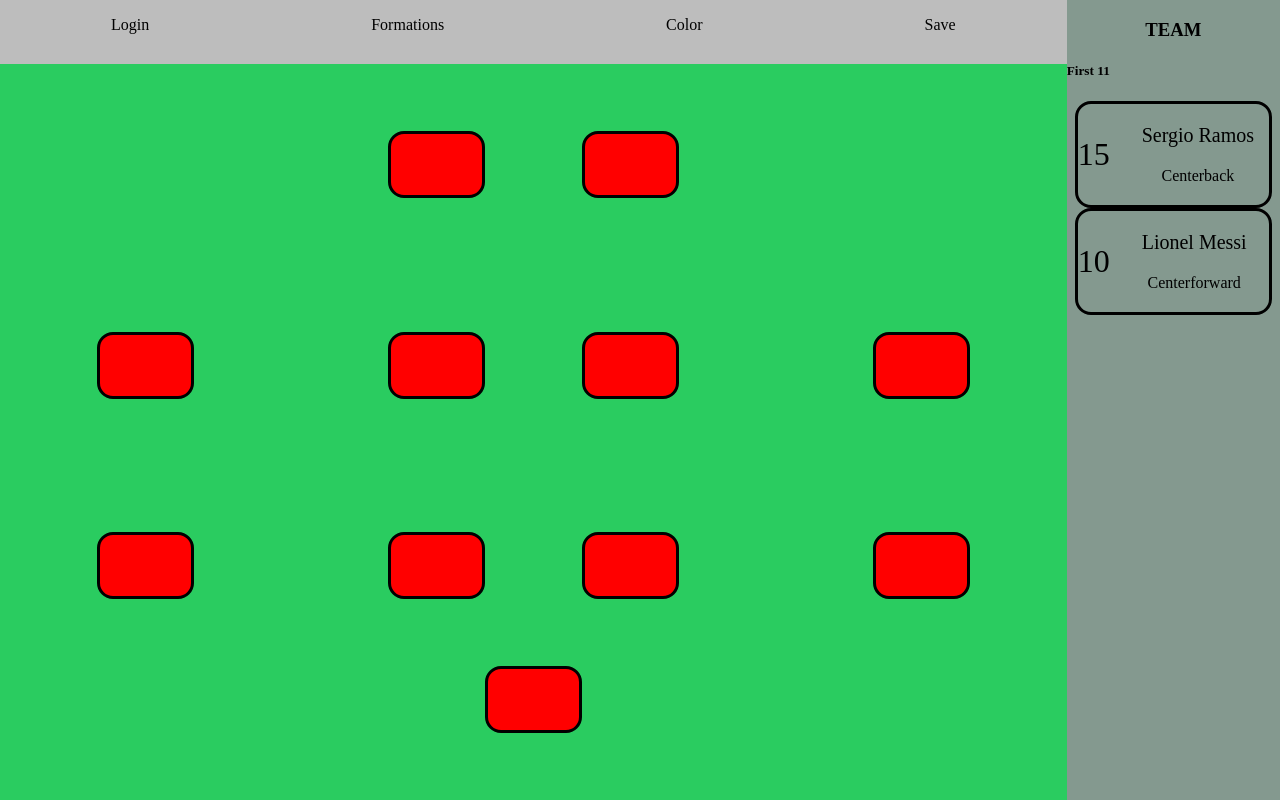
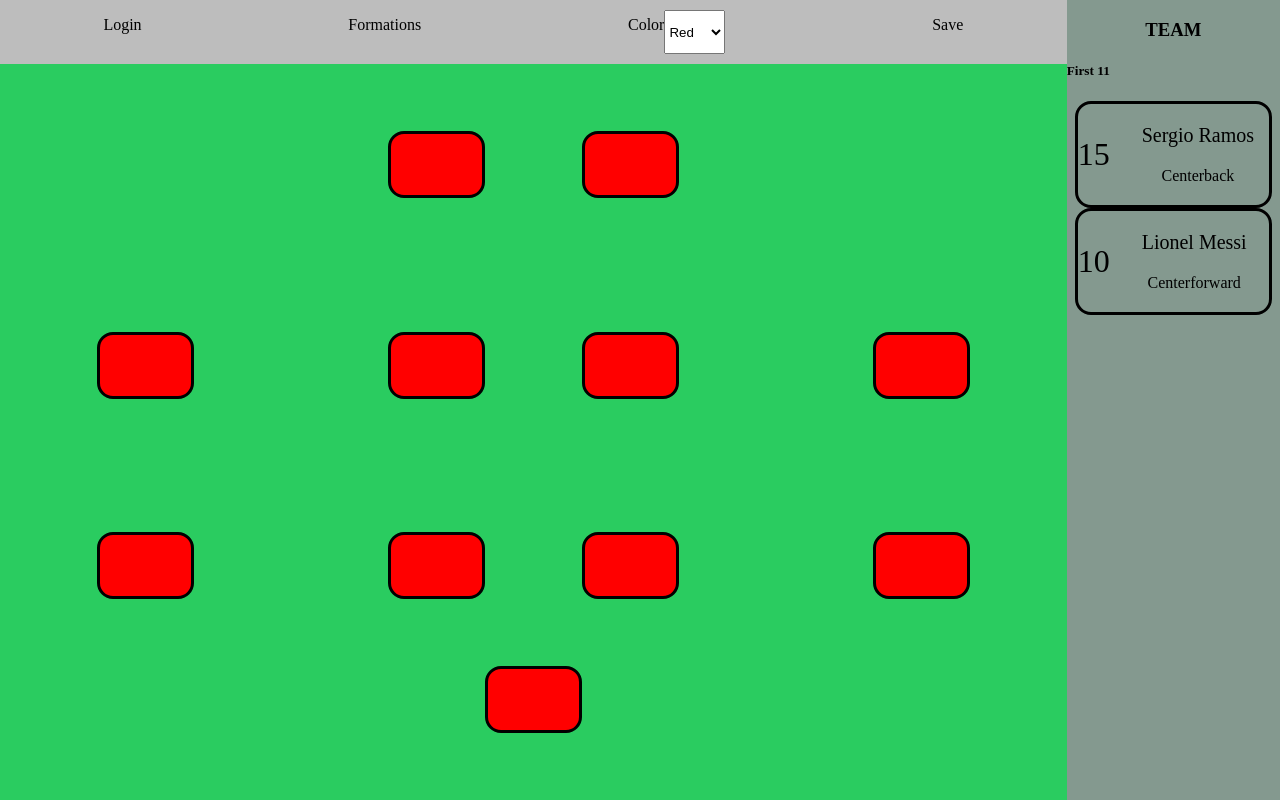
Before and after one commit to gregbabbert/lineup, a React app: page / in a window 1280 px wide. Built offline with nearby package versions, Linux system fonts and the light colour scheme.

Commit message:
work done to choose color

```diff
--- a/app/components/Navbar.js
+++ b/app/components/Navbar.js
@@ -1,16 +1,27 @@
-import React from 'react'
+import React from "react";
 
 const Navbar = () => {
   return (
-    <div className="navbar" >
-        <p>Login</p>
-        <p>Formations</p>
-        <div>
+    <div className="navbar">
+      <p>Login</p>
+      <p>Formations</p>
+      <div className="color-selector" >
         <p>Color</p>
-        </div>
-        <p>Save</p>
+        <select name="languages" id="lang" number="3" onClick={(event) => {
+          console.log(event)
+        }}>
+          <option value="red">Red</option>
+          <option value="blue">Blue</option>
+          <option value="green">Green</option>
+          <option value="yellow">Yellow</option>
+          <option value="black">Black</option>
+          <option value="white">White</option>
+          <option value="gray">Gray</option>
+        </select>
+      </div>
+      <p>Save</p>
     </div>
-  )
-}
+  );
+};
 
 export default Navbar;
--- a/public/style.css
+++ b/public/style.css
@@ -21,6 +21,7 @@ body {
   padding: 0;
   width: 100%;
   height: 8%;
+  vertical-align: middle;
   display: flex;
   flex-direction: row;
   justify-content: space-around;
@@ -152,3 +153,14 @@ body {
 .player-name {
   font-size: 1.25em;
 }
+
+.color-selector {
+    display: flex;
+    flex-direction: row;
+
+}
+
+.color-selector select {
+    margin-top: 10px;
+    margin-bottom: 10px;
+}
```
Also changed, not shown: public/bundle.js, 1 other file (tests, documents, lock files or other folders).
